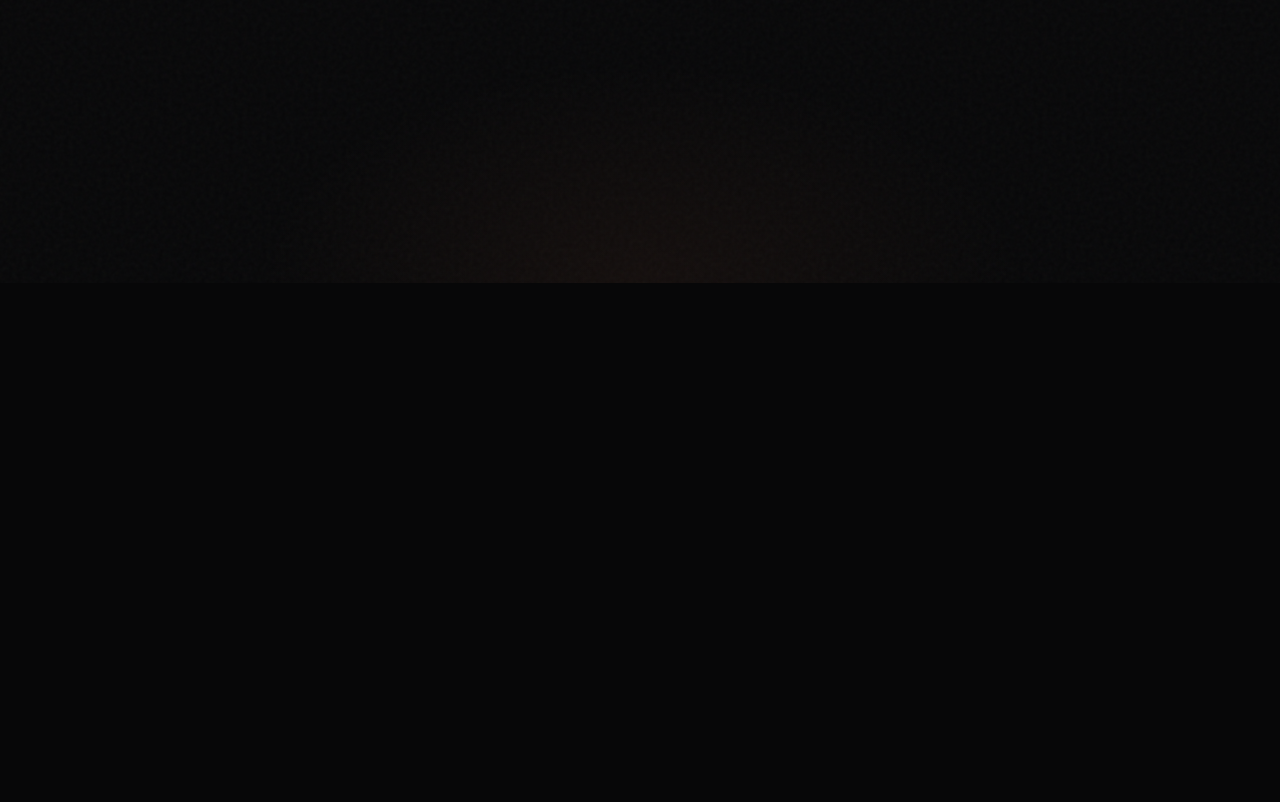
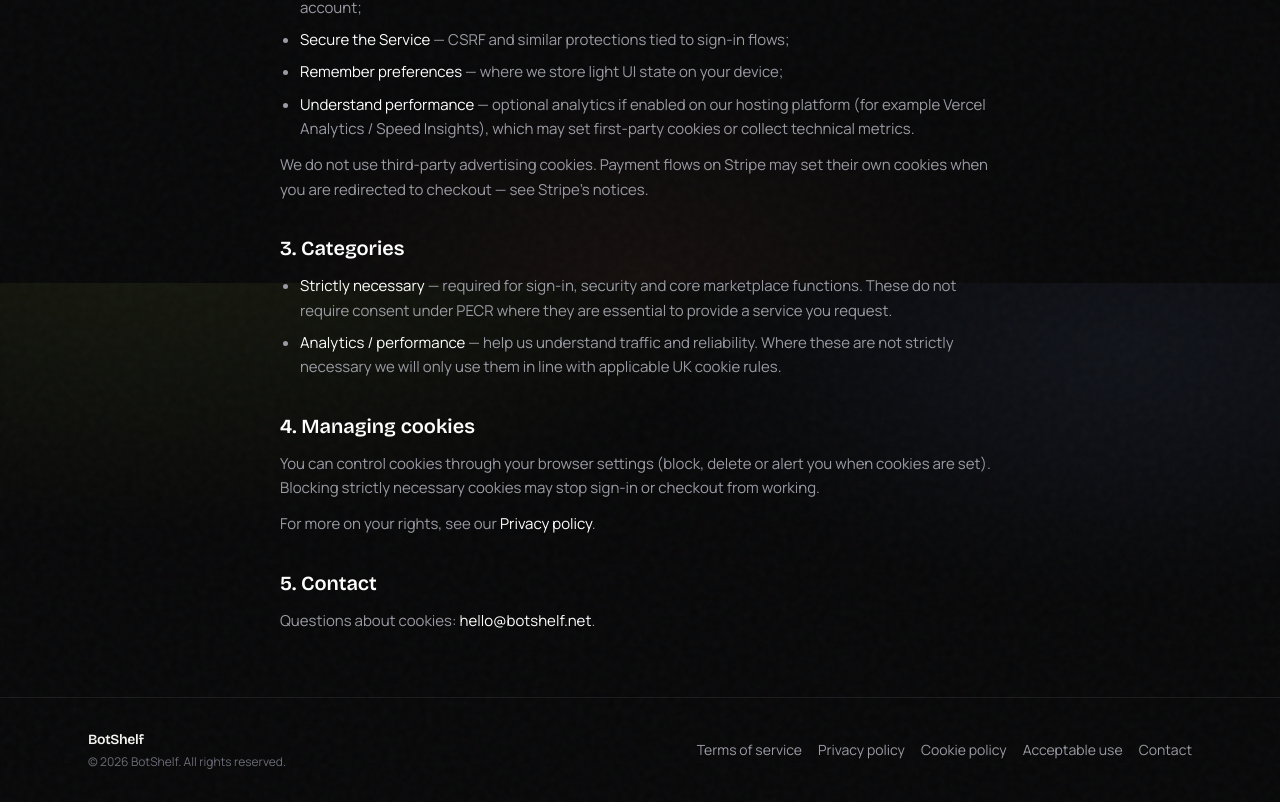
Before and after one commit to darylbleach/botshelf, a Next.js app: page /cookies in a window 1280 px wide. Shown: the part 517-1319 px from the top of the page. Before the commit the page ends 800 px from the top, so only its background shows below. Built offline with nearby package versions, Linux system fonts and the light colour scheme.

Commit message:
Add UK English legal pages and site footer

```diff
--- a/src/app/layout.tsx
+++ b/src/app/layout.tsx
@@ -1,5 +1,6 @@
 import type { Metadata } from "next";
 import { Bricolage_Grotesque, Manrope } from "next/font/google";
+import { SiteFooter } from "@/components/site-footer";
 import { SiteHeader } from "@/components/site-header";
 import "./globals.css";
 
@@ -18,15 +19,16 @@ const body = Manrope({
 export const metadata: Metadata = {
   title: "BotShelf — Bot template marketplace",
   description:
-    "Discover, buy, and sell Grok Bot templates. Add one on x.ai in a click, or publish your own and get paid.",
+    "Discover, buy and sell Grok Bot templates. Add one on x.ai in a click, or publish your own and get paid.",
 };
 
 export default function RootLayout({ children }: LayoutProps<"/">) {
   return (
-    <html lang="en" className={`${display.variable} ${body.variable} h-full`}>
+    <html lang="en-GB" className={`${display.variable} ${body.variable} h-full`}>
       <body className="noise min-h-full flex flex-col antialiased">
         <SiteHeader />
         <main className="flex-1">{children}</main>
+        <SiteFooter />
       </body>
     </html>
   );
--- a/src/app/templates/[id]/page.tsx
+++ b/src/app/templates/[id]/page.tsx
@@ -35,7 +35,7 @@ export default async function TemplateDetailPage({
 
       {canceled && (
         <p className="mt-4 rounded-xl border border-[var(--line)] bg-white/5 px-4 py-3 text-sm text-[var(--fg-muted)]">
-          Checkout canceled — no charge. You can try again anytime.
+          Checkout cancelled — no charge. You can try again anytime.
         </p>
       )}
 
--- /dev/null
+++ b/src/components/legal-page.tsx
@@ -0,0 +1,45 @@
+import type { ReactNode } from "react";
+
+export function LegalPage({
+  eyebrow,
+  title,
+  updated,
+  children,
+}: {
+  eyebrow: string;
+  title: string;
+  updated: string;
+  children: ReactNode;
+}) {
+  return (
+    <article className="mx-auto max-w-3xl px-4 py-12 sm:px-6 sm:py-16">
+      <p className="mb-3 text-sm font-semibold uppercase tracking-[0.2em] text-[var(--accent)]">
+        {eyebrow}
+      </p>
+      <h1 className="font-[family-name:var(--font-display)] text-[clamp(1.85rem,6vw,2.75rem)] font-bold tracking-tight">
+        {title}
+      </h1>
+      <p className="mt-3 text-sm text-[var(--fg-dim)]">Last updated: {updated}</p>
+      <div className="legal-prose mt-10 space-y-8 text-[15px] leading-relaxed text-[var(--fg-muted)]">
+        {children}
+      </div>
+    </article>
+  );
+}
+
+export function LegalSection({
+  title,
+  children,
+}: {
+  title: string;
+  children: ReactNode;
+}) {
+  return (
+    <section className="space-y-3">
+      <h2 className="font-[family-name:var(--font-display)] text-xl font-semibold text-white">
+        {title}
+      </h2>
+      {children}
+    </section>
+  );
+}
--- /dev/null
+++ b/src/components/site-footer.tsx
@@ -0,0 +1,42 @@
+import Link from "next/link";
+
+const legal = [
+  { href: "/terms", label: "Terms of service" },
+  { href: "/privacy", label: "Privacy policy" },
+  { href: "/cookies", label: "Cookie policy" },
+  { href: "/acceptable-use", label: "Acceptable use" },
+];
+
+export function SiteFooter() {
+  return (
+    <footer className="mt-auto border-t border-[var(--line)]">
+      <div className="mx-auto flex max-w-6xl flex-col gap-4 px-4 py-8 sm:flex-row sm:items-center sm:justify-between sm:px-6">
+        <div>
+          <p className="font-[family-name:var(--font-display)] text-sm font-semibold tracking-tight">
+            BotShelf
+          </p>
+          <p className="mt-1 text-xs text-[var(--fg-dim)]">
+            © {new Date().getFullYear()} BotShelf. All rights reserved.
+          </p>
+        </div>
+        <nav className="flex flex-wrap gap-x-4 gap-y-2" aria-label="Legal">
+          {legal.map((item) => (
+            <Link
+              key={item.href}
+              href={item.href}
+              className="text-sm text-[var(--fg-muted)] transition hover:text-white"
+            >
+              {item.label}
+            </Link>
+          ))}
+          <a
+            href="mailto:hello@botshelf.net"
+            className="text-sm text-[var(--fg-muted)] transition hover:text-white"
+          >
+            Contact
+          </a>
+        </nav>
+      </div>
+    </footer>
+  );
+}
```
